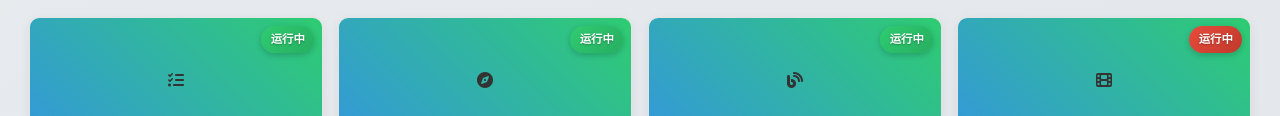
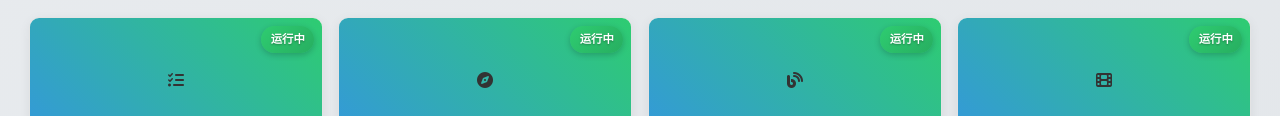
Before and after one commit to appexplore/coolist-homepage, a plain HTML site: page index.html in a window 1280 px wide. Shown: the part 313-429 px from the top of the page. Drawn offline with Linux system fonts and the light colour scheme.

Commit message:
Update index.html

```diff
--- a/index.html
+++ b/index.html
@@ -612,7 +612,7 @@
                 <div class="project-screenshot">
                     <i class="fas fa-film"></i>
                 </div>
-                <div class="project-status status-closed">运行中</div>
+                <div class="project-status status-active">运行中</div>
                 <div class="project-content">
                     <h3 class="project-title">科幻片指南</h3>
                     <a href="https://www.kancloud.cn/appexplore/sci-fi/1509077" target="_blank" class="project-url">https://www.kancloud.cn/appexplore/sci-fi/1509077</a>
```
